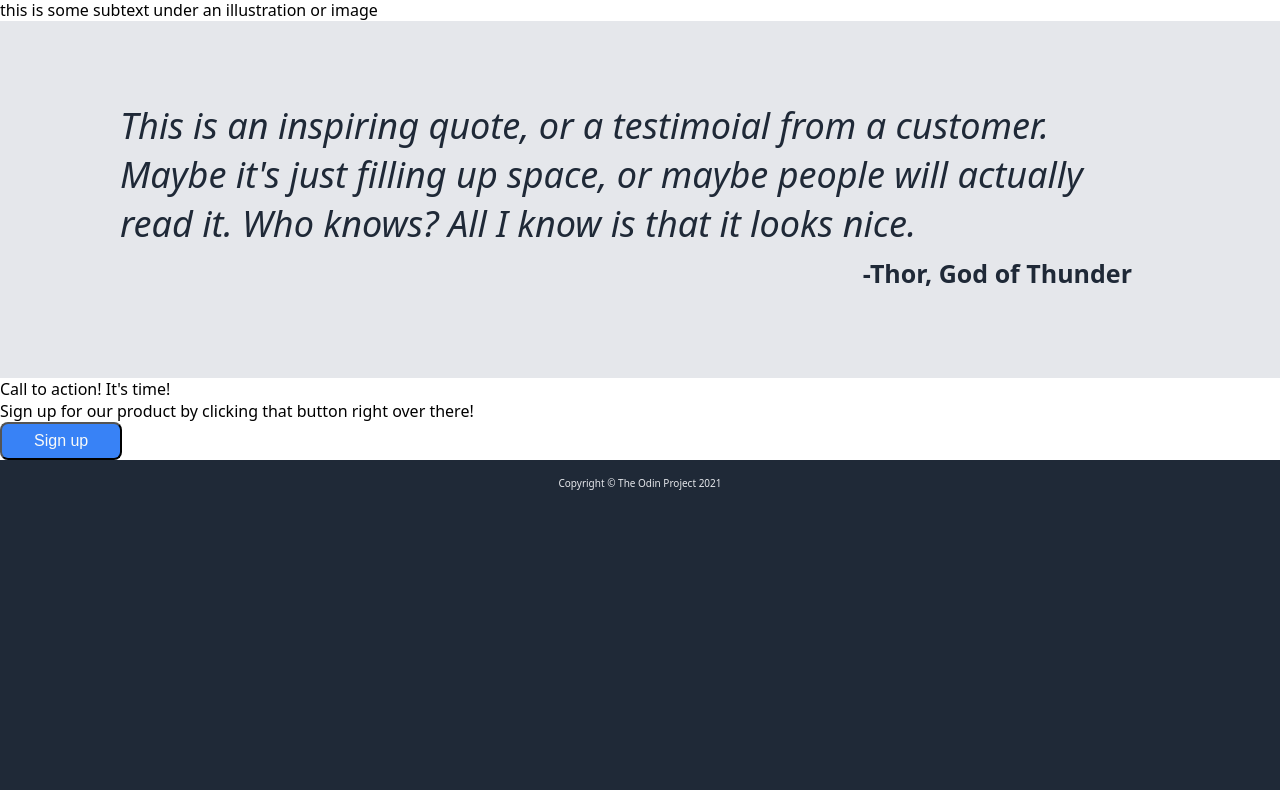
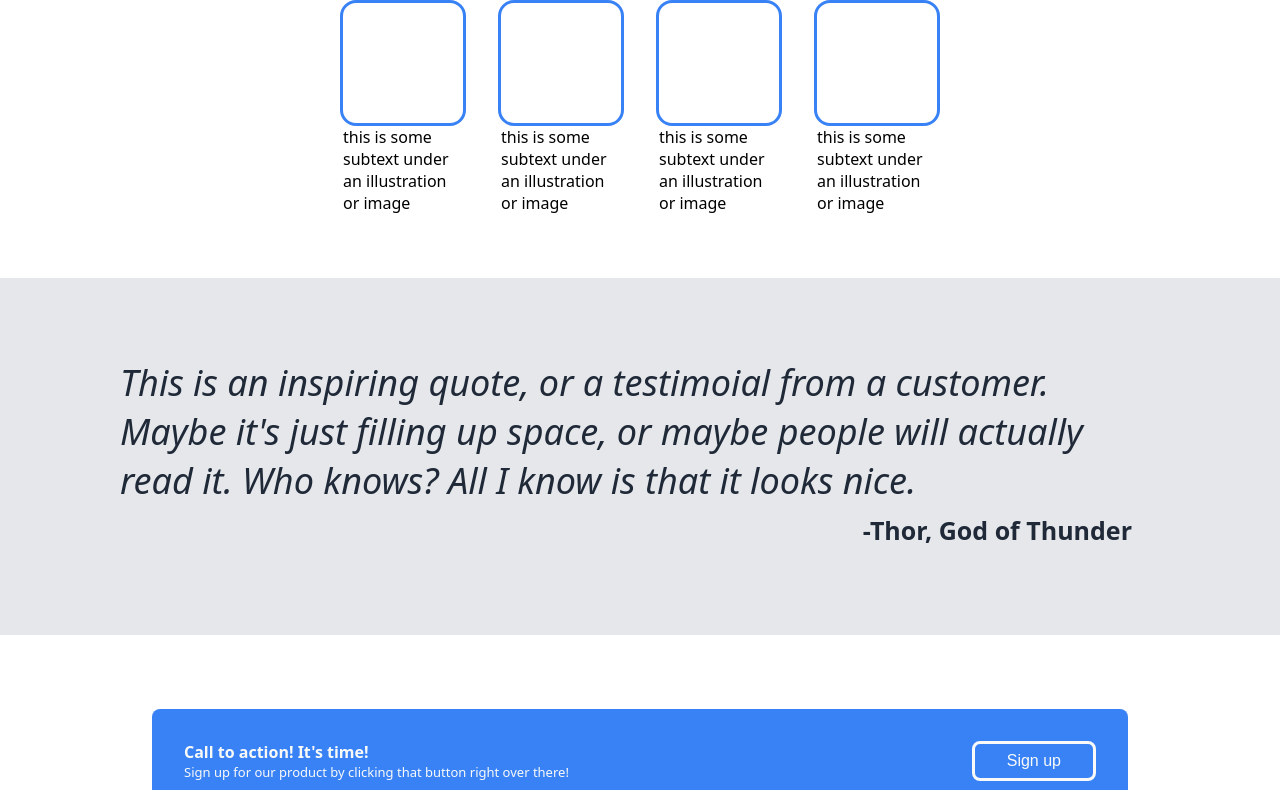
Before and after one commit to vale-git/TheOdinProject_LandingPage, a plain HTML site: page index.html in a window 1280 px wide. Shown: the part 518-1308 px from the top of the page. Before the commit the page ends 1024 px from the top, so only its background shows below. Drawn offline with Linux system fonts and the light colour scheme.

Commit message:
proyecto terminado

```diff
--- a/css/styles.css
+++ b/css/styles.css
@@ -94,7 +94,52 @@ ul {
 
 .content2 {
     background-color: white;
+    display: flex;
+    align-items: center;
+    flex-direction: column;
+    padding: 16px;
+    padding-bottom: 32px;
 }
+
+.title2 {
+    font-size: 30px;
+    font-weight: 800;
+    color:#1F2937;
+    padding: 16px;
+}
+
+.cuadros {
+    display: flex;
+    align-items: center;
+
+    gap: 32px;
+    flex: 1;
+    flex-wrap: wrap;
+}
+
+.cuadro {
+    border: 3px #3882F6;
+    border-style: solid;
+    border-radius: 16px;
+}
+
+.image-space {
+    display: flex;
+    flex-direction: column;
+    justify-content: center;
+    align-items: center;
+}
+
+.image-space div, .cuadro {
+    width: 120px;
+    height: 120px;
+}
+
+.text2  {
+
+}
+
+
 .content3 {
     background-color: #E5E7EB;
     color: #1F2937;
@@ -120,6 +165,38 @@ ul {
 
 .content4 {
     background-color: white;
+    padding: 32px;
+}
+
+.rectangulo {
+    margin: 42px 120px;
+    background-color: #3882F6;
+    border-radius: 8px;
+    padding: 32px;
+    display: flex;
+    justify-content: space-between;
+    align-items: center;
+    color: #F9FAF8;
+    gap: 16px;
+}
+
+.right {
+    display: flex;
+    flex-direction: column;
+}
+
+.title4 {
+    font-weight: bold;
+}
+
+.small-text {
+    font-size: small;
+}
+
+.left {
+    border: #F9FAF8;
+    border-style: solid;
+
 }
 
 .footer {
--- a/index.html
+++ b/index.html
@@ -28,21 +28,23 @@
         </div>
         <div class="content2">
             <div class="title2">Some random information.</div>
+            <div class="cuadros">
                 <div class="image-space">
                     <div class="cuadro"></div>
-                <di>this is some subtext under an illustration or image</di>
+                    <div class="text2">this is some subtext under an illustration or image</div>
                 </div>
                 <div class="image-space">
                     <div class="cuadro"></div>
-                <di>this is some subtext under an illustration or image</di>
+                    <div class="text2">this is some subtext under an illustration or image</div>
                 </div>
                 <div class="image-space">
                     <div class="cuadro"></div>
-                <di>this is some subtext under an illustration or image</di>
+                    <div class="text2">this is some subtext under an illustration or image</div>
                 </div>
                 <div class="image-space">
                     <div class="cuadro"></div>
-                <di>this is some subtext under an illustration or image</di>
+                    <div class="text2">this is some subtext under an illustration or image</div>
+                </div>
             </div>
         </div>
         <div class="content3">
@@ -53,11 +55,12 @@
             <div class="author">-Thor, God of Thunder</div>
         </div>
         <div class="content4">
-            <div class="cuadro">
-                <div class="right"></div>
-                <div>Call to action! It's time!</div>
+            <div class="rectangulo">
+                <div class="right">
+                    <div class="title4">Call to action! It's time!</div>
                     <div class="small-text">Sign up for our product by clicking that
                         button right over there!
+                    </div>
                 </div>
                 <button class="left">Sign up</button>
             </div>
```
Lines whose indentation alone changed are shown as unchanged.
